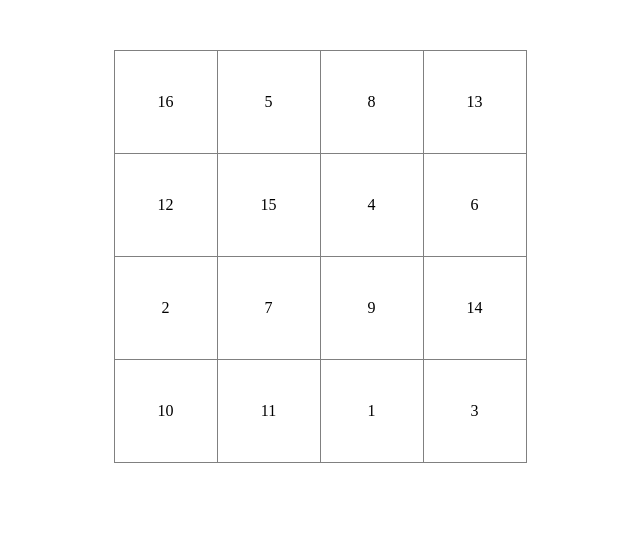
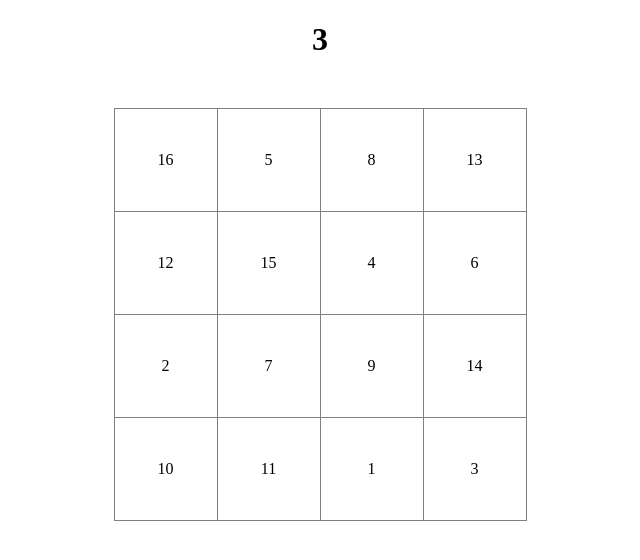
Before and after one commit to NazimS/Table-Game, a plain HTML site: page index.html in a window 1280 px wide. Both pictures are taken after a click on the element "16". Shown: the whole page, without its empty margins (320-960 px from the left). Drawn offline with Linux system fonts and the light colour scheme.

Commit message:
timer added

```diff
--- a/index.html
+++ b/index.html
@@ -9,6 +9,8 @@
 </head>
 <body>
 
+    <h1 id="counter"></h1>
+    <span id="result"></span>
     <table id="cedvel"></table>
 
     <script src="script.js"></script>
--- a/script.js
+++ b/script.js
@@ -1,17 +1,30 @@
 
 const cedvel = document.getElementById("cedvel");
+const counter = document.getElementById("counter");
+const result = document.getElementById("result");
+let count = 10;
 let kod = '';
 let arr = [];
+let n = 1;
 
 for (let i = 1; i <= 16; i++) {
     arr.push(i);
 }
+counter.innerHTML = count;
+
+setInterval(() => {
+    if (count > 0) {
+        count-- ;
+    counter.innerHTML = count;
+    } else {result.innerHTML = "vaxt bitdi"}
+}, 1000);
+
 
 for (let i = 1; i <= 4; i++) {
     kod += "<tr>"
         for (let k = 1; k <= 4; k++) {
             let x = rand(0, arr.length - 1);
-            kod += `<td onclick = "vur()">${arr[x]}</td>`;
+            kod += `<td onclick = "vur(this)">${arr[x]}</td>`;
             arr.splice(x, 1);
         }
     kod += "</tr>"
@@ -19,7 +32,12 @@ for (let i = 1; i <= 4; i++) {
     cedvel.innerHTML = kod;
 
 function vur(elm) {
-    alert("salam");
+    // alert("salam");
+    // console.log(elm);
+    if (elm.innerHTML == n) {
+        elm.style.background = "skyblue"
+        n++
+    }
 }
 
 function rand(min, max) {
--- a/style.css
+++ b/style.css
@@ -1,2 +1,4 @@
 #cedvel {border-collapse: collapse; margin: 50px auto;}
 td {border: 1px solid grey; width: 100px; height: 100px; text-align: center; cursor: pointer;}
+h1 {text-align: center;}
+#result {text-align: center;}
```
